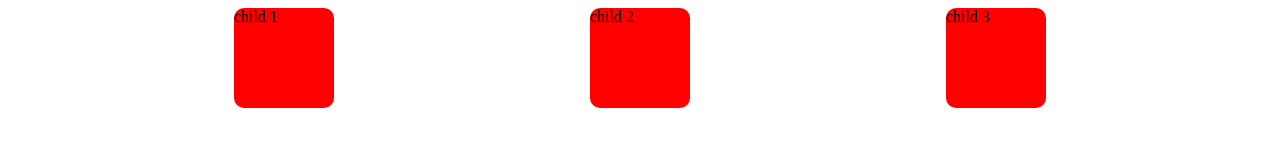
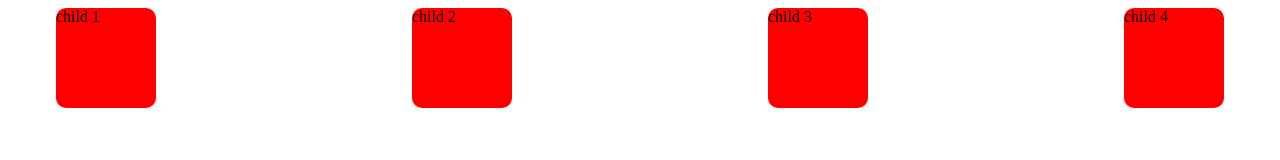
Before and after one commit to AdHam14a/git-practice, a plain HTML site: page index.html in a window 1280 px wide. Drawn offline with Linux system fonts and the light colour scheme.

Commit message:
Adding new line

```diff
--- a/index.html
+++ b/index.html
@@ -11,6 +11,7 @@
         <div class="child" contenteditable>child 1</div>
         <div class="child" contenteditable>child 2</div>
         <div class="child" contenteditable>child 3</div>
+        <div class="child" contenteditable>child 4</div>
     </div>
     <script src="script.js"></script>
 </body>
```
